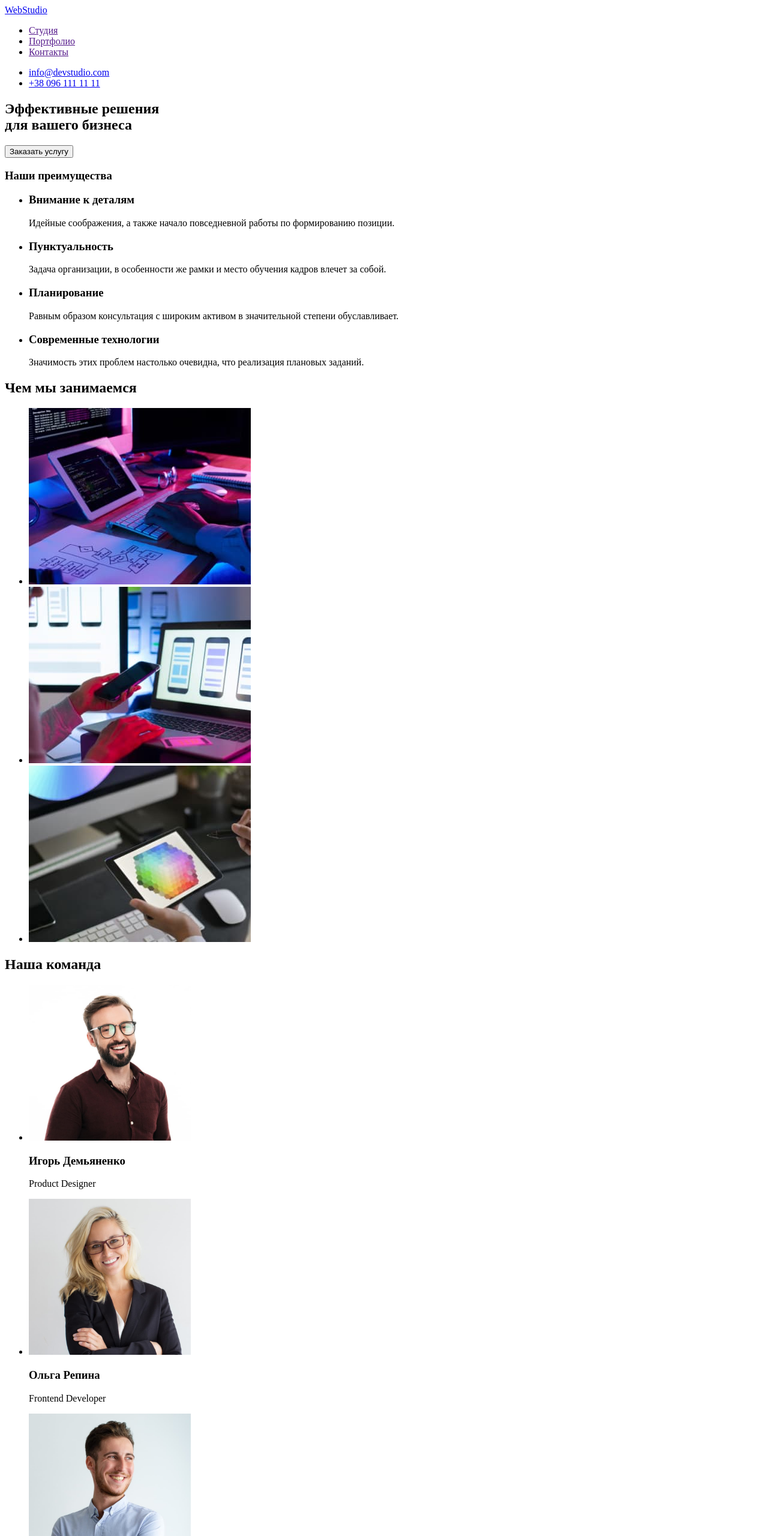
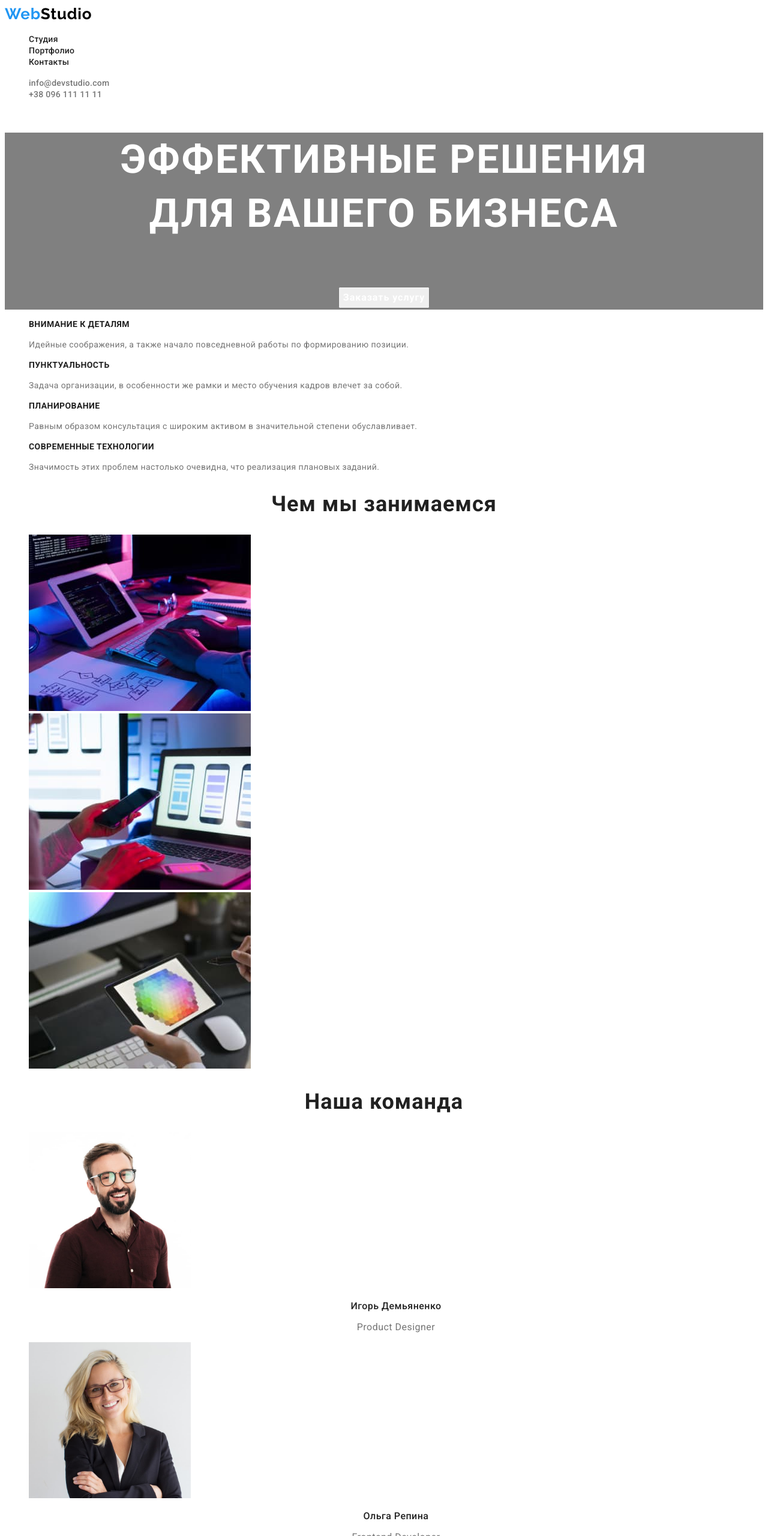
Before and after one commit to DimaYankovoi/goit-markup-hw-02, a plain HTML site: page index.html in a window 1280 px wide. Shown: the top 2560 px of the page at 60% size. Drawn offline with Linux system fonts and the light colour scheme.

Commit message:
Добавлены стили

```diff
--- /dev/null
+++ b/css/styles.css
@@ -0,0 +1,170 @@
+:root {
+  --accent-color: #2196f3;
+  --text-color: #757575;
+  --title-color: #212121;
+}
+
+body {
+  font-family: 'roboto', sans-serif;
+  color: var(--title-color);
+}
+
+li {
+  list-style: none;
+}
+
+a {
+  text-decoration: none;
+}
+
+.visually-hidden {
+  position: absolute;
+  white-space: nowrap;
+  width: 1px;
+  height: 1px;
+  overflow: hidden;
+  border: 0;
+  padding: 0;
+  clip: rect(0 0 0 0);
+  clip-path: inset(50%);
+  margin: -1px;
+}
+
+/* HEADER */
+
+.logo {
+  font-family: Raleway;
+  font-weight: 700;
+  font-size: 26px;
+  line-height: calc(31 / 26);
+  letter-spacing: 0.03em;
+  color: #000000;
+}
+
+.first-logo {
+  color: #2196f3;
+}
+
+.header-link {
+  font-weight: 500;
+  font-size: 14px;
+  line-height: calc(16 / 14);
+  letter-spacing: 0.02em;
+  color: #212121;
+}
+
+.header-link:hover,
+.header-link:focus {
+  color: var(--accent-color);
+}
+
+.mail,
+.tel {
+  color: #757575;
+}
+
+/* HERO */
+
+.hero {
+  font-weight: 900;
+  font-size: 44px;
+  line-height: calc(60 / 44);
+  text-align: center;
+  letter-spacing: 0.06em;
+  text-transform: uppercase;
+  color: #ffffff;
+  background-color: gray;
+}
+
+.hero-btn {
+  font-family: Roboto;
+  font-weight: bold;
+  font-size: 16px;
+  line-height: calc(30 / 16);
+  letter-spacing: 0.06em;
+  color: #ffffff;
+  cursor: pointer;
+}
+
+/* advantages */
+
+.advantages-item-title {
+  font-size: 14px;
+  line-height: calc(16 / 14);
+  letter-spacing: 0.03em;
+  text-transform: uppercase;
+}
+
+.advantages-item-text {
+  font-size: 14px;
+  line-height: calc(24 / 14);
+  letter-spacing: 0.03em;
+  color: var(--text-color);
+}
+
+/* services */
+
+.services-title {
+  font-size: 36px;
+  line-height: calc(42 / 36);
+  text-align: center;
+  letter-spacing: 0.03em;
+}
+
+/* team */
+
+.team-title {
+  font-size: 36px;
+  line-height: calc(42 / 36);
+  text-align: center;
+  letter-spacing: 0.03em;
+}
+
+.team-item-title {
+  font-weight: 500;
+  font-size: 16px;
+  line-height: calc(19 / 16);
+  text-align: center;
+  letter-spacing: 0.03em;
+}
+
+.team-item-text {
+  font-size: 16px;
+  line-height: calc(19 / 16);
+  text-align: center;
+  letter-spacing: 0.03em;
+  color: var(--text-color);
+}
+
+/* footer */
+
+.footer {
+  background-color: gray;
+}
+
+.footer-logo {
+  font-family: Raleway;
+  font-weight: 700;
+  font-size: 26px;
+  line-height: calc(31 / 26);
+  letter-spacing: 0.03em;
+  color: #ffffff;
+}
+
+.address-link {
+  font-style: normal;
+  font-size: 14px;
+  line-height: calc(24 / 14);
+  letter-spacing: 0.03em;
+  color: #ffffff;
+}
+
+.address-link:hover,
+.address-link:focus {
+  color: var(--accent-color);
+}
+
+.address-mail,
+.address-tel {
+  color: rgba(255, 255, 255, 0.6);
+}
--- a/index.html
+++ b/index.html
@@ -5,105 +5,170 @@
     <meta http-equiv="X-UA-Compatible" content="IE=edge" />
     <meta name="viewport" content="width=device-width, initial-scale=1.0" />
     <title>Document</title>
+    <link rel="preconnect" href="https://fonts.googleapis.com" />
+    <link rel="preconnect" href="https://fonts.gstatic.com" crossorigin />
+    <link
+      href="https://fonts.googleapis.com/css2?family=Raleway:wght@700&family=Roboto:wght@400;500;700;900&display=swap"
+      rel="stylesheet"
+    />
+    <link rel="stylesheet" href="./css/styles.css" />
   </head>
   <body>
-    <header>
-      <nav>
-        <a href="/index.html">WebStudio</a>
-        <ul>
-          <li><a href="">Студия</a></li>
-          <li><a href="">Портфолио</a></li>
-          <li><a href="">Контакты</a></li>
+    <header class="header">
+      <nav class="navigation">
+        <a href="/index.html" class="logo"
+          ><span class="first-logo">Web</span>Studio</a
+        >
+        <ul class="header-list">
+          <li class="header-item"><a href="" class="header-link">Студия</a></li>
+          <li class="header-item">
+            <a href="./portfolio.html" class="header-link">Портфолио</a>
+          </li>
+          <li class="header-item">
+            <a href="" class="header-link">Контакты</a>
+          </li>
         </ul>
       </nav>
-      <ul>
-        <li><a href="mailto:info@devstudio.com">info@devstudio.com</a></li>
-        <li><a href="tel:+380961111111">+38 096 111 11 11</a></li>
+      <ul class="contacts-list">
+        <li class="contacts-item">
+          <a href="mailto:info@devstudio.com" class="header-link mail"
+            >info@devstudio.com</a
+          >
+        </li>
+        <li class="contacts-item">
+          <a href="tel:+380961111111" class="header-link tel"
+            >+38 096 111 11 11</a
+          >
+        </li>
       </ul>
     </header>
-    <main>
-      <section>
-        <h1>
+    <main class="main">
+      <section class="hero">
+        <h1 class="hero-title">
           Эффективные решения <br />
           для вашего бизнеса
         </h1>
-        <button type="button">Заказать услугу</button>
+        <button type="button" class="hero-btn">Заказать услугу</button>
       </section>
       <!-- Наши преимущества -->
-      <section>
-        <h3>Наши преимущества</h3>
-        <ul>
-          <li>
-            <h3>Внимание к деталям</h3>
-            <p>Идейные соображения, а также начало повседневной работы по формированию позиции.</p>
-          </li>
-          <li>
-            <h3>Пунктуальность</h3>
-            <p>
-              Задача организации, в особенности же рамки и место обучения кадров влечет за собой.
+      <section class="advantages">
+        <h2 class="visually-hidden">Наши преимущества</h2>
+        <ul class="advantages-list">
+          <li class="advantages-item">
+            <h3 class="advantages-item-title">Внимание к деталям</h3>
+            <p class="advantages-item-text">
+              Идейные соображения, а также начало повседневной работы по
+              формированию позиции.
             </p>
           </li>
-          <li>
-            <h3>Планирование</h3>
-            <p>
-              Равным образом консультация с широким активом в значительной степени обуславливает.
+          <li class="advantages-item">
+            <h3 class="advantages-item-title">Пунктуальность</h3>
+            <p class="advantages-item-text">
+              Задача организации, в особенности же рамки и место обучения кадров
+              влечет за собой.
             </p>
           </li>
-          <li>
-            <h3>Современные технологии</h3>
-            <p>Значимость этих проблем настолько очевидна, что реализация плановых заданий.</p>
+          <li class="advantages-item">
+            <h3 class="advantages-item-title">Планирование</h3>
+            <p class="advantages-item-text">
+              Равным образом консультация с широким активом в значительной
+              степени обуславливает.
+            </p>
+          </li>
+          <li class="advantages-item">
+            <h3 class="advantages-item-title">Современные технологии</h3>
+            <p class="advantages-item-text">
+              Значимость этих проблем настолько очевидна, что реализация
+              плановых заданий.
+            </p>
           </li>
         </ul>
       </section>
       <!-- Предлогаэмые услуги -->
-      <section>
-        <h2>Чем мы занимаемся</h2>
-        <ul>
-          <li><img src="./images/box-1.jpg" alt="написание кода" width="370" /></li>
-          <li><img src="./images/box-2.jpg" alt="внешний вид" width="370" /></li>
-          <li><img src="./images/box-3.jpg" alt="визуализация" width="370" /></li>
+      <section class="services">
+        <h2 class="services-title">Чем мы занимаемся</h2>
+        <ul class="services-list">
+          <li class="services-item">
+            <img src="./images/box-1.jpg" alt="написание кода" width="370" />
+          </li>
+          <li class="services-item">
+            <img src="./images/box-2.jpg" alt="внешний вид" width="370" />
+          </li>
+          <li class="services-item">
+            <img src="./images/box-3.jpg" alt="визуализация" width="370" />
+          </li>
         </ul>
       </section>
       <!-- Наша команда -->
-      <section>
-        <h2>Наша команда</h2>
-        <ul>
-          <li>
-            <img src="./images/igor-demyanenko.jpg" alt="Фото Игоря Демьяненко" width="270" />
-            <h3>Игорь Демьяненко</h3>
-            <p>Product Designer</p>
+      <section class="team">
+        <h2 class="team-title">Наша команда</h2>
+        <ul class="team-list">
+          <li class="team-item">
+            <img
+              src="./images/igor-demyanenko.jpg"
+              alt="Фото Игоря Демьяненко"
+              width="270"
+            />
+            <h3 class="team-item-title">Игорь Демьяненко</h3>
+            <p class="team-item-text">Product Designer</p>
           </li>
-          <li>
-            <img src="./images/olga-repina.jpg" alt="Фото Ольги Репиной" width="270" />
-            <h3>Ольга Репина</h3>
-            <p>Frontend Developer</p>
+          <li class="team-item">
+            <img
+              src="./images/olga-repina.jpg"
+              alt="Фото Ольги Репиной"
+              width="270"
+            />
+            <h3 class="team-item-title">Ольга Репина</h3>
+            <p class="team-item-text">Frontend Developer</p>
           </li>
-          <li>
-            <img src="./images/nikolay-tarasov.jpg" alt="Фото Николая Тарасова" width="270" />
-            <h3>Николай Тарасов</h3>
-            <p>Marketing</p>
+          <li class="team-item">
+            <img
+              src="./images/nikolay-tarasov.jpg"
+              alt="Фото Николая Тарасова"
+              width="270"
+            />
+            <h3 class="team-item-title">Николай Тарасов</h3>
+            <p class="team-item-text">Marketing</p>
           </li>
-          <li>
-            <img src="./images/mikhail-ermakov.jpg" alt="Фото Михаила Ермакова" width="270" />
-            <h3>Михаил Ермаков</h3>
-            <p>UI Designer</p>
+          <li class="team-item">
+            <img
+              src="./images/mikhail-ermakov.jpg"
+              alt="Фото Михаила Ермакова"
+              width="270"
+            />
+            <h3 class="team-item-title">Михаил Ермаков</h3>
+            <p class="team-item-text">UI Designer</p>
           </li>
         </ul>
       </section>
     </main>
-    <footer>
-      <a href="/index.html">WebStudio</a>
+    <footer class="footer">
+      <a href="/index.html" class="footer-logo"
+        ><span class="first-logo">Web</span>Studio</a
+      >
       <address>
-        <ul>
-          <li><a
-          href="https://www.google.com.ua/maps/place/бул.+Леси+Украинки,+26,+Киев,+02000/@50.4265807,30.5361971,17z/data=!3m1!4b1!4m5!3m4!1s0x40d4cf0e033ecbe9:0x57a4dffefec77da0!8m2!3d50.4265807!4d30.5383858?hl=ru"
-          target="_blank"
-          rel="noreferrer noopener"
-          >г. Киев, пр-т Леси Украинки, 26</a
-          >
+        <ul class="address-list">
+          <li class="adderess-item">
+            <a
+              href="https://goo.gl/maps/keeSKcMFwU9pDVUA7"
+              target="_blank"
+              rel="noreferrer noopener"
+              class="address-link"
+              >г. Киев, пр-т Леси Украинки, 26</a
+            >
           </li>
-          <li><a href="mailto:info@devstudio.com">info@devstudio.com</a></li>
-          <li><a href="tel:+380961111111">+38 096 111 11 11</a></li></li>
+          <li class="adderess-item">
+            <a
+              href="mailto:info@devstudio.com"
+              class="address-link address-mail"
+              >info@devstudio.com</a
+            >
+          </li>
+          <li class="adderess-item">
+            <a href="tel:+380961111111" class="address-link address-tel"
+              >+38 096 111 11 11</a
+            >
+          </li>
         </ul>
       </address>
     </footer>
```
Also changed, not shown: .prettierrc.json.
